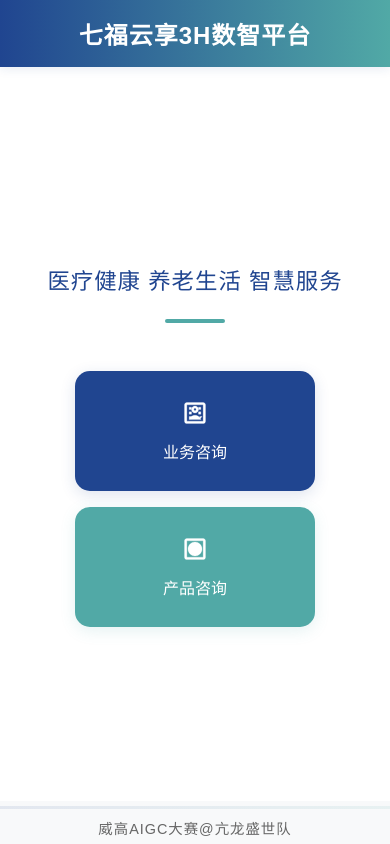
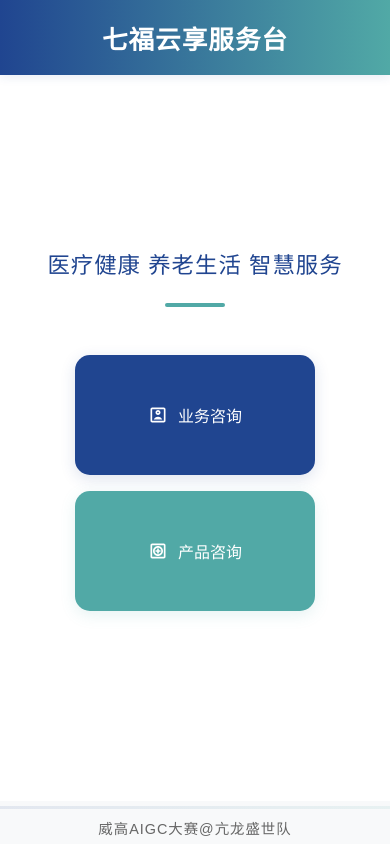
Before and after one commit to Cheene/qf3h.gthub.io, a plain HTML site: page index.html in a window 390 px wide. Drawn offline with Linux system fonts and the light colour scheme.

Commit message:
主标题优化

```diff
--- a/index.html
+++ b/index.html
@@ -32,7 +32,8 @@
             color: #ffffff;
             font-size: 2rem;
             font-weight: 600;
-            letter-spacing: 1px;
+            letter-spacing: 2px;
+            margin: 0;
         }
 
         .main-content {
@@ -43,6 +44,7 @@
             justify-content: center;
             padding: 2rem;
             position: relative;
+            margin-top: -2rem;
         }
 
         .decorative-line {
@@ -52,7 +54,7 @@
         .subtitle {
             color: #204590;
             font-size: 1.8rem;
-            margin: 2rem 0 4rem;
+            margin: 0 0 4rem;
             text-align: center;
             font-weight: 500;
             position: relative;
@@ -100,10 +102,11 @@
             font-size: 1.1rem;
             font-weight: 500;
             display: flex;
-            flex-direction: column;
+            flex-direction: row;
             align-items: center;
             justify-content: center;
             gap: 12px;
+            padding: 0 20px;
         }
 
         .btn::before {
@@ -147,11 +150,10 @@
 
         /* SVG 图标样式 */
         .btn svg {
-            width: 32px;
-            height: 32px;
+            width: 24px;
+            height: 24px;
             fill: currentColor;
-            stroke: currentColor;
-            stroke-width: 0.2;
+            flex-shrink: 0;
         }
 
         .btn:hover svg {
@@ -162,17 +164,18 @@
         /* 移动端适配 */
         @media screen and (max-width: 768px) {
             .header {
-                padding: 1rem 0;
+                padding: 1.2rem 0;
             }
 
             h1 {
-                font-size: 1.5rem;
+                font-size: 1.6rem;
+                letter-spacing: 1px;
             }
 
             .subtitle {
                 font-size: 1.4rem;
                 letter-spacing: 1px;
-                margin: 1.5rem 0 3rem;
+                margin: 0 0 3rem;
                 display: flex;
                 flex-direction: column;
                 gap: 0.5rem;
@@ -193,6 +196,8 @@
                 max-width: 240px;
                 aspect-ratio: 2 / 1;
                 font-size: 1rem;
+                gap: 10px;
+                padding: 0 15px;
             }
 
             .footer {
@@ -201,8 +206,12 @@
             }
 
             .btn svg {
-                width: 28px;
-                height: 28px;
+                width: 20px;
+                height: 20px;
+            }
+
+            .main-content {
+                margin-top: -1rem;
             }
         }
 
@@ -271,7 +280,7 @@
 </head>
 <body>
     <header class="header">
-        <h1>七福云享3H数智平台</h1>
+        <h1>七福云享服务台</h1>
     </header>
 
     <main class="main-content">
@@ -285,7 +294,6 @@
                 <svg viewBox="0 0 24 24">
                     <path d="M19 3H5c-1.1 0-2 .9-2 2v14c0 1.1.9 2 2 2h14c1.1 0 2-.9 2-2V5c0-1.1-.9-2-2-2zm0 16H5V5h14v14z"/>
                     <path d="M12 12c1.65 0 3-1.35 3-3s-1.35-3-3-3-3 1.35-3 3 1.35 3 3 3zm0-4c.55 0 1 .45 1 1s-.45 1-1 1-1-.45-1-1 .45-1 1-1z"/>
-                    <path d="M18 15.17V15h-2v2h.17L18 15.17zM9 15H7v2h2v-2zm8-4h-2v2h2v-2zM9 11H7v2h2v-2zm8-4h-2v2h2V7zM9 7H7v2h2V7z"/>
                     <path d="M12 14c-2.33 0-4.32 1.45-5.12 3.5h10.24c-.8-2.05-2.79-3.5-5.12-3.5z"/>
                 </svg>
                 业务咨询
@@ -293,7 +301,7 @@
             <button class="btn btn-product" onclick="redirectToChat('7379973389698203663')">
                 <svg viewBox="0 0 24 24">
                     <path d="M19 3H5c-1.1 0-2 .9-2 2v14c0 1.1.9 2 2 2h14c1.1 0 2-.9 2-2V5c0-1.1-.9-2-2-2zm0 16H5V5h14v14z"/>
-                    <path d="M12 6c-3.31 0-6 2.69-6 6s2.69 6 6 6 6-2.69 6-6-2.69-6-6-6z"/>
+                    <path d="M12 6c-3.31 0-6 2.69-6 6s2.69 6 6 6 6-2.69 6-6-2.69-6-6-6zm0 10c-2.21 0-4-1.79-4-4s1.79-4 4-4 4 1.79 4 4-1.79 4-4 4z"/>
                     <path d="M13 9h-2v2H9v2h2v2h2v-2h2v-2h-2z"/>
                 </svg>
                 产品咨询
```
